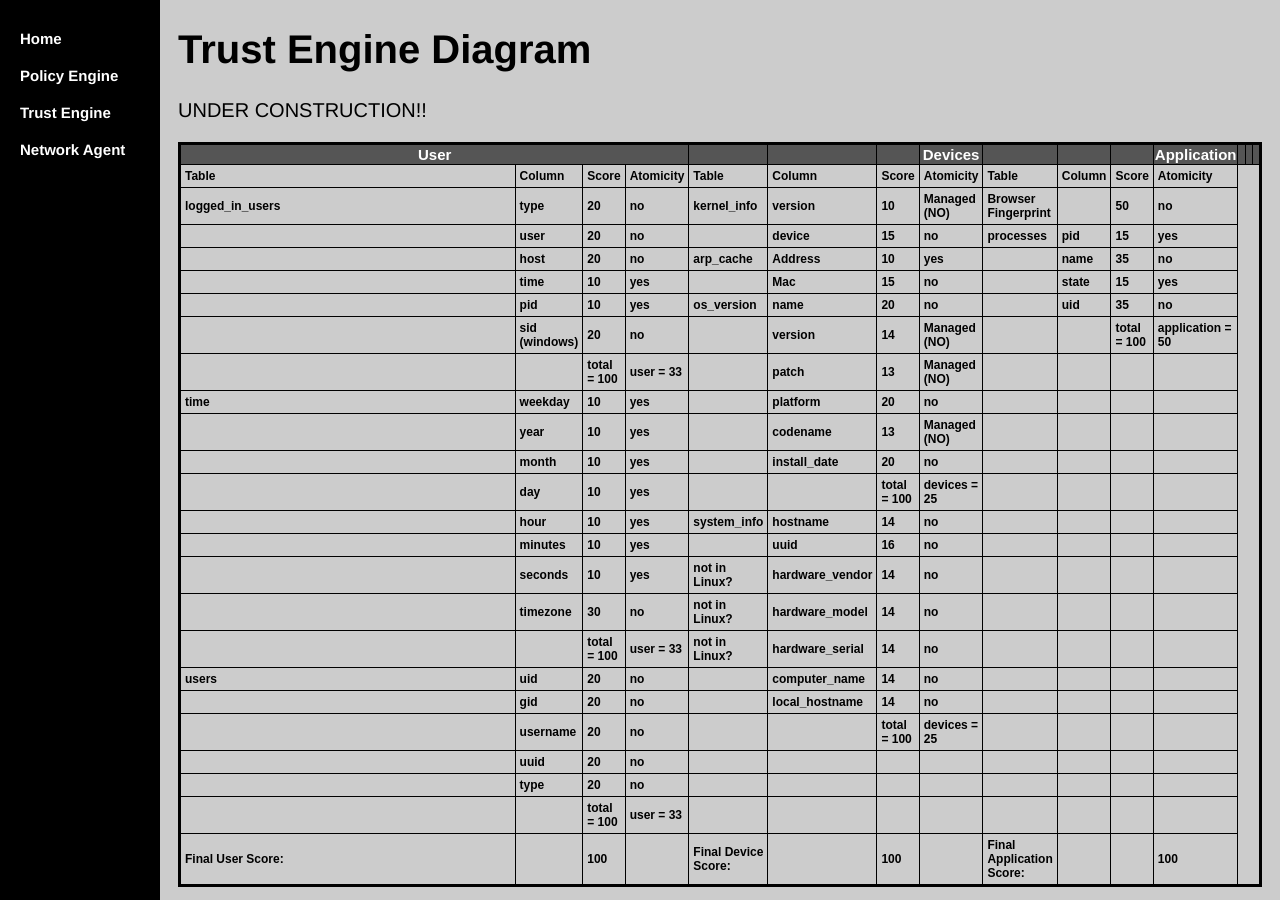
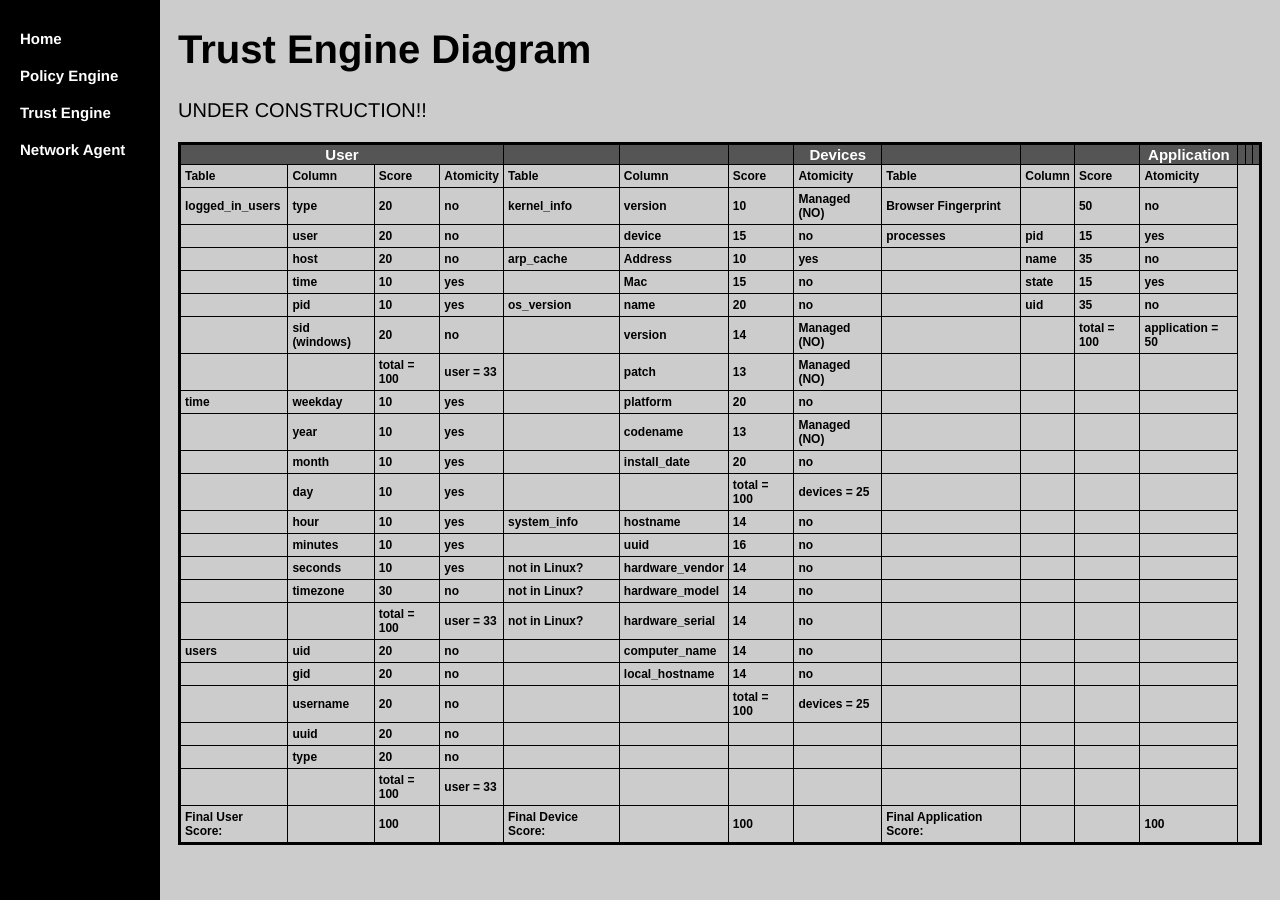
Before and after one commit to WWUZeroTrust/WWUZeroTrust.github.io, a Jekyll site: the page TrustEngine/diagram/index.html, which Jekyll copies as it is, in a window 1280 px wide. Built offline with Jekyll 4.4.1, drawn with Linux system fonts in a browser that asks for light colours.

Commit message:
Update index.html

```diff
--- a/TrustEngine/diagram/index.html
+++ b/TrustEngine/diagram/index.html
@@ -117,8 +117,6 @@ h1 {
 		padding: 4px;
 		margin: 3px;
 		border: 1px solid black;
-		table-layout: fixed;
-  		width: 100%;
 	}
 	.tableizer-table th {
 		background-color: #555555;
@@ -126,16 +124,12 @@ h1 {
 		font-weight: bold;
 		font-size: 15px;
 		border: 1px solid black;
-		table-layout: fixed;
-  		width: 100%;
 	}
 	.tableizer-table tv {
 		color: #555555;
 		font-weight: bold;
 		font-size: 15px;
 		border: 1px solid black;
-		table-layout: fixed;
-  		width: 100%;
 	}
 </style>
 <table class="tableizer-table">
```
